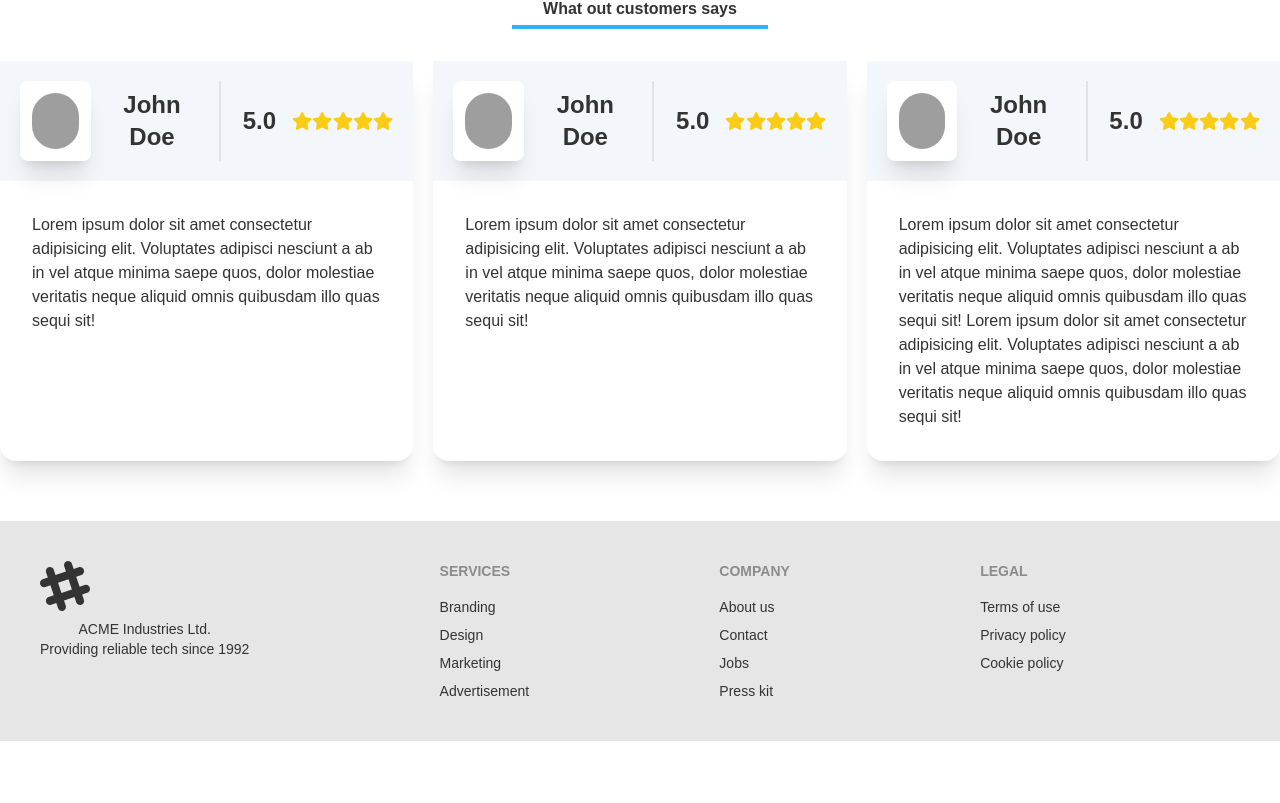
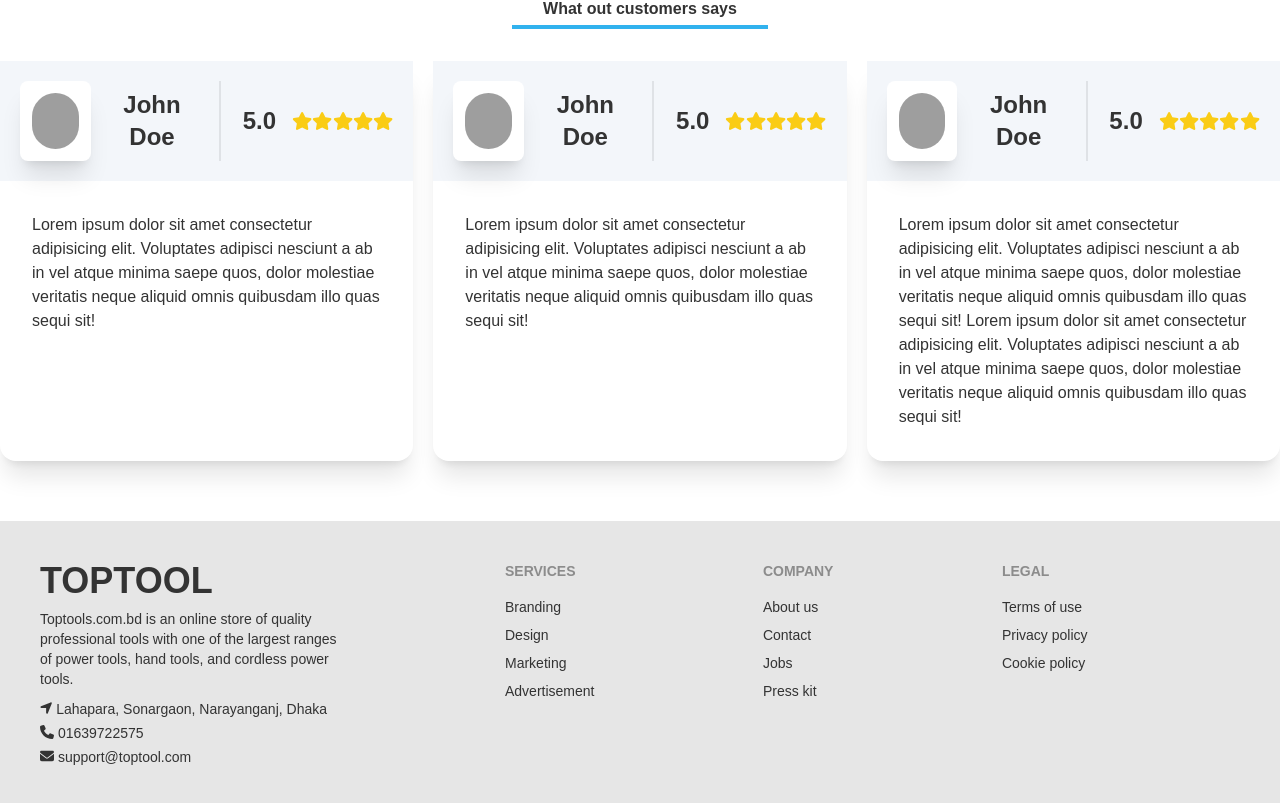
Before and after one commit to masharzy/toptool-client, a React (Create React App) app: page / in a window 1280 px wide. Shown: the part 2423-3226 px from the top of the page. Before the commit the page ends 3164 px from the top, so only its background shows below. Built offline with nearby package versions, Linux system fonts and the light colour scheme; grey boxes are pictures that could not be loaded.

Commit message:
Footer First Column Done

```diff
--- a/src/Pages/Shared/Footer/Footer.js
+++ b/src/Pages/Shared/Footer/Footer.js
@@ -1,11 +1,28 @@
-import React from 'react';
+import { faEnvelope, faLocation, faLocationArrow, faPhone } from "@fortawesome/free-solid-svg-icons";
+import { FontAwesomeIcon } from "@fortawesome/react-fontawesome";
+import React from "react";
 
 const Footer = () => {
   return (
     <footer class="footer p-10 bg-base-200 text-base-content">
       <div>
-    <svg width="50" height="50" viewBox="0 0 24 24" xmlns="http://www.w3.org/2000/svg" fill-rule="evenodd" clip-rule="evenodd" class="fill-current"><path d="M22.672 15.226l-2.432.811.841 2.515c.33 1.019-.209 2.127-1.23 2.456-1.15.325-2.148-.321-2.463-1.226l-.84-2.518-5.013 1.677.84 2.517c.391 1.203-.434 2.542-1.831 2.542-.88 0-1.601-.564-1.86-1.314l-.842-2.516-2.431.809c-1.135.328-2.145-.317-2.463-1.229-.329-1.018.211-2.127 1.231-2.456l2.432-.809-1.621-4.823-2.432.808c-1.355.384-2.558-.59-2.558-1.839 0-.817.509-1.582 1.327-1.846l2.433-.809-.842-2.515c-.33-1.02.211-2.129 1.232-2.458 1.02-.329 2.13.209 2.461 1.229l.842 2.515 5.011-1.677-.839-2.517c-.403-1.238.484-2.553 1.843-2.553.819 0 1.585.509 1.85 1.326l.841 2.517 2.431-.81c1.02-.33 2.131.211 2.461 1.229.332 1.018-.21 2.126-1.23 2.456l-2.433.809 1.622 4.823 2.433-.809c1.242-.401 2.557.484 2.557 1.838 0 .819-.51 1.583-1.328 1.847m-8.992-6.428l-5.01 1.675 1.619 4.828 5.011-1.674-1.62-4.829z"></path></svg>
-    <p>ACME Industries Ltd.<br/>Providing reliable tech since 1992</p>
+        <h2 className="text-4xl font-bold">TOPTOOL</h2>
+        <p className="text-left">
+          Toptools.com.bd is an online store of quality <br /> professional
+          tools with one of the largest ranges <br /> of power tools, hand
+          tools, and cordless power <br /> tools.
+        </p>
+        <ul className="text-left leading-6">
+          <li>
+            <FontAwesomeIcon icon={faLocationArrow} /> Lahapara, Sonargaon, Narayanganj, Dhaka
+          </li>
+          <li>
+            <FontAwesomeIcon icon={faPhone} /> 01639722575
+          </li>
+          <li>
+            <FontAwesomeIcon icon={faEnvelope} /> support@toptool.com
+          </li>
+        </ul>
       </div>
       <div>
         <span class="footer-title">Services</span>
```
Lines whose indentation alone changed are shown as unchanged.
